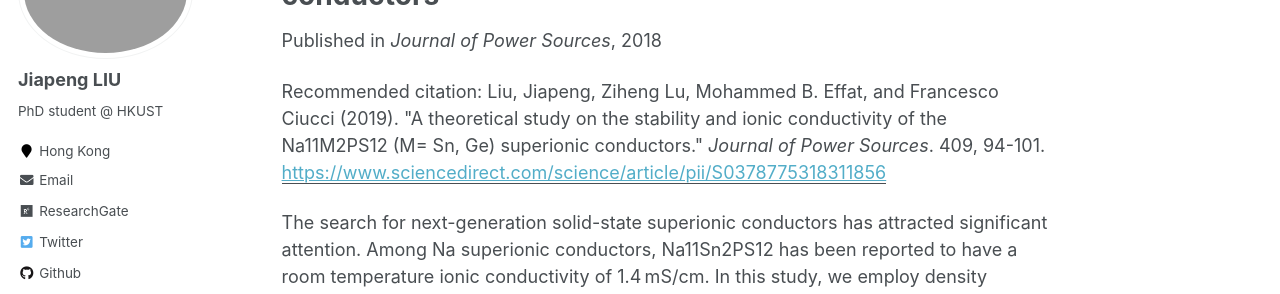
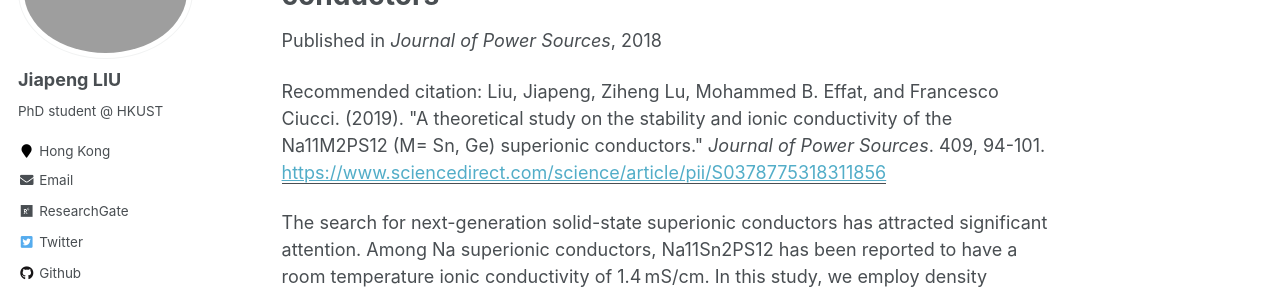
Before and after one commit to jiapeng-liu/jiapeng-liu.github.io, a Jekyll site: the page built from _publications/2018-11-paper-2.md, in a window 1280 px wide and 900 px high. Shown: the part 193-487 px from the top of the window. Built offline with Jekyll 4.4.1, drawn with Linux system fonts in a browser that asks for light colours; some web fonts are replaced.

```diff
--- a/_publications/2018-11-paper-2.md
+++ b/_publications/2018-11-paper-2.md
@@ -6,7 +6,7 @@ excerpt: ''
 date: 2018-11-08
 venue: 'Journal of Power Sources'
 paperurl: 'https://www.sciencedirect.com/science/article/pii/S0378775318311856'
-citation: 'Liu, Jiapeng, Ziheng Lu, Mohammed B. Effat, and Francesco Ciucci (2019). &quot;A theoretical study on the stability and ionic conductivity of the Na11M2PS12 (M= Sn, Ge) superionic conductors.&quot; <i>Journal of Power Sources</i>. 409, 94-101.'
+citation: 'Liu, Jiapeng, Ziheng Lu, Mohammed B. Effat, and Francesco Ciucci. (2019). &quot;A theoretical study on the stability and ionic conductivity of the Na11M2PS12 (M= Sn, Ge) superionic conductors.&quot; <i>Journal of Power Sources</i>. 409, 94-101.'
 ---
 The search for next-generation solid-state superionic conductors has attracted significant attention. Among Na superionic conductors, Na11Sn2PS12 has been reported to have a room temperature ionic conductivity of 1.4 mS/cm. In this study, we employ density functional theory to study the stability of Na11Sn2PS12 and further explore the substitution of Sn with Ge. Our results indicate that Na11Ge2PS12 is more stable than Na11Sn2PS12. Furthermore, substituting Sn with Ge increases the band gap, improves the room temperature ionic conductivity by a factor of 2, and lowers the activation energy of Na hopping. Statistical analysis suggests that Na11Ge2PS12 has a faster diffusion along the ab-plane compared to the c-axis. The Na diffusion in Na11Ge2PS12 appears to occur with two different mechanisms depending on temperature: 1) an ion hopping process at lower temperatures (<800 K); 2) a fluid-like distribution of Na ions at higher temperatures (>1000 K). The computations suggest that Na11Ge2PS12 is a promising candidate as a solid Na electrolyte due to its high room temperature ionic conductivity and phase stability. In light of these simulation results, we expect to stimulate further experimental studies on Na11Ge2PS12.
 
```
Also changed, not shown: _publications/2017-09-paper-1.md (+1 -1 lines), _publications/2019-11-paper-4.md (+1 -1 lines), _publications/2020-01-paper-5.md (+1 -1 lines).
